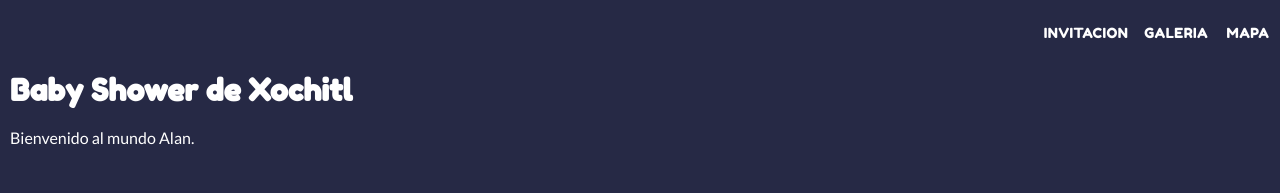
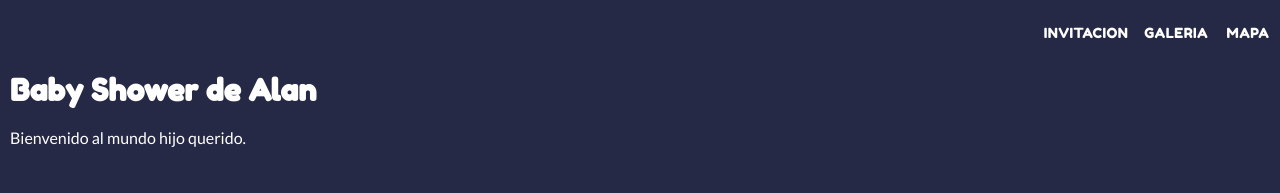
Before and after one commit to codeDude64/baby-showe-invitation, a React (Vite) app: page / in a window 1280 px wide. Shown: the top 193 px of the page. Built offline with nearby package versions, Linux system fonts and the light colour scheme.

Commit message:
change the text on the Header

```diff
--- a/src/components/Header/Header.tsx
+++ b/src/components/Header/Header.tsx
@@ -10,8 +10,8 @@ const Header = () => {
     <Grid container direction="column" className={classes.root}>
       <Grid item className={classes.wrapper}>
         <Grid item className={classes.title}>
-          <h1> Baby Shower de Xochitl </h1>
-          <p> Bienvenido al mundo Alan. </p>
+          <h1> Baby Shower de Alan </h1>
+          <p> Bienvenido al mundo hijo querido.</p>
         </Grid>
         <Grid item className={classes.title}>
           <Button variant="contained" className={classes.button}>
@@ -21,7 +21,7 @@ const Header = () => {
         </Grid>
       </Grid>
       <Grid item className={classes.imageContainer}>
-        <img src={photo} alt="babyshower" />
+        <img src={photo} alt="La mujer mas hermosa del mundo." />
       </Grid>
     </Grid>
   );
```
